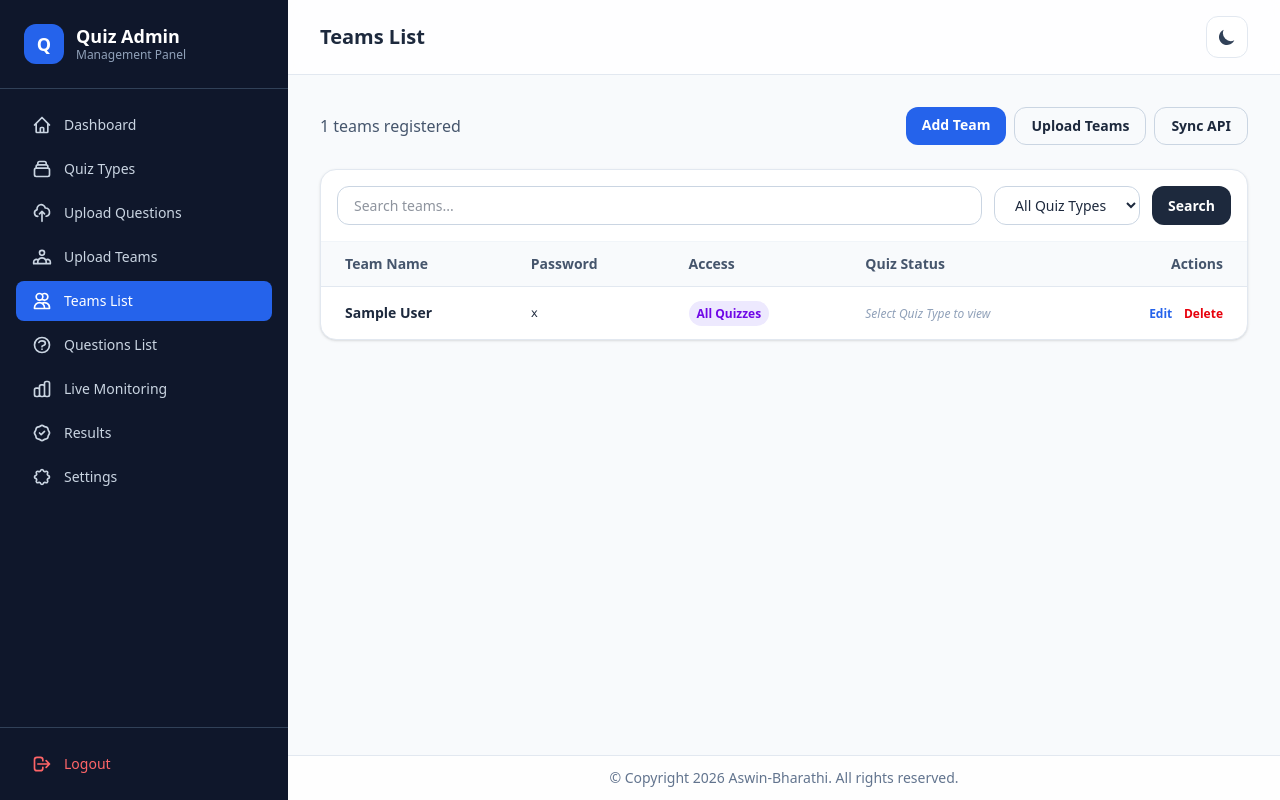
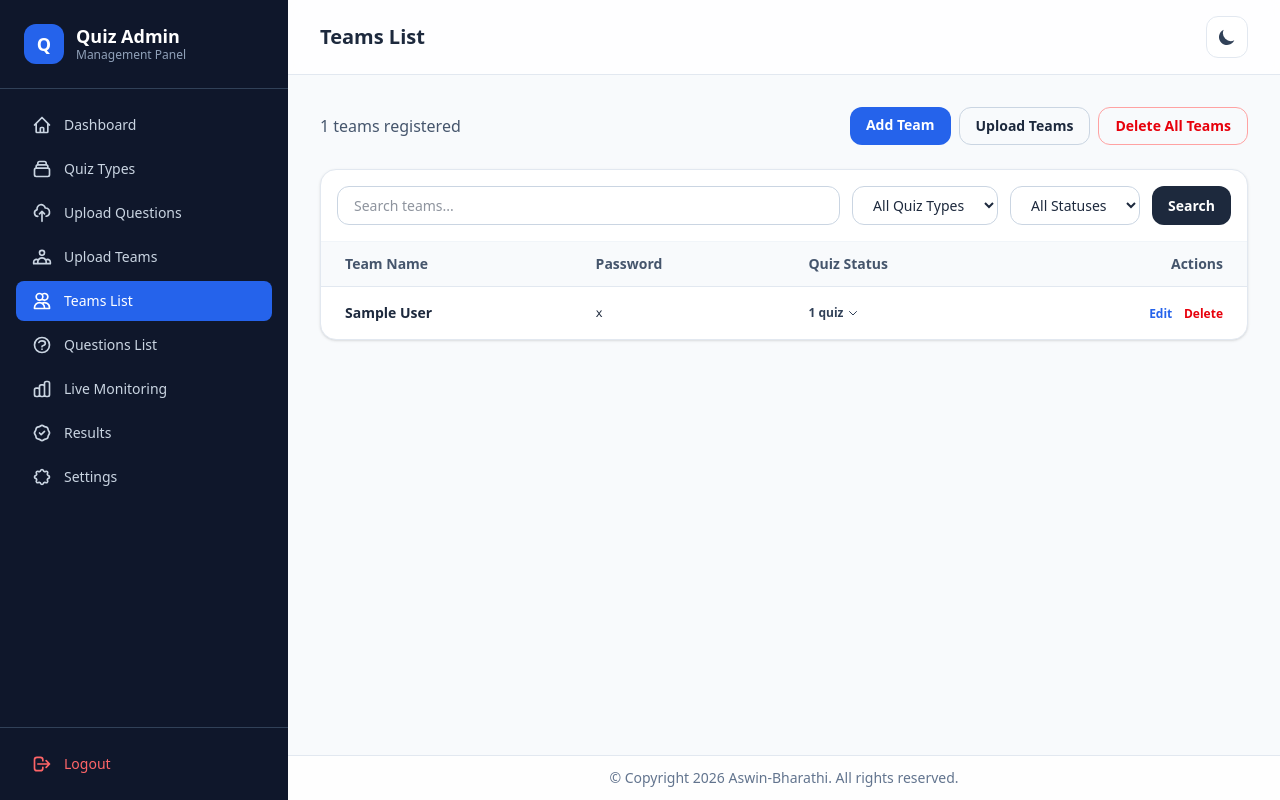
Before and after one commit to Aswin-bharathi/Prelims_Quiz, a Flask app: page /admin/teams in a window 1280 px wide. Run offline with Flask 3, Linux system fonts and the light colour scheme; the visitor is signed in with stand-in values (Sample User, id 1); tables that the repository leaves empty hold one stand-in row (values such as "Sample post").

Commit message:
Updation in the Team List Filter, and in the Result Page.

```diff
--- a/app/routes/admin/teams.py
+++ b/app/routes/admin/teams.py
@@ -110,3 +110,20 @@ def sync_teams():
             flash(f'Error: {err}', 'error')
         return redirect(url_for('admin.show_teams'))
     return render_template('admin/teams/sync.html')
+
+# teams.py — merge into the existing file, don't duplicate imports
+
+@admin_bp.route('/teams/<int:team_id>/quiz-status/<int:quiz_type_id>/toggle', methods=['POST'])
+@admin_login_required
+def toggle_quiz_status(team_id, quiz_type_id):
+    ok, msg = TeamService.toggle_quiz_status(team_id, quiz_type_id)
+    flash(msg, 'success' if ok else 'error')
+    return redirect(url_for('admin.show_teams', **request.args))
+
+
+@admin_bp.route('/teams/delete-all', methods=['POST'])
+@admin_login_required
+def delete_all_teams():
+    ok, msg = TeamService.delete_all_teams()
+    flash(msg, 'success' if ok else 'error')
+    return redirect(url_for('admin.show_teams'))
--- a/templates/admin/teams/list.html
+++ b/templates/admin/teams/list.html
@@ -8,7 +8,11 @@
     <div class="flex flex-wrap gap-2">
         <a href="{{ url_for('admin.add_team') }}" class="px-4 py-2 rounded-xl bg-brand-600 text-white text-sm font-semibold hover:bg-brand-700 transition">Add Team</a>
         <a href="{{ url_for('admin.upload_teams') }}" class="px-4 py-2 rounded-xl border border-slate-300 dark:border-slate-700 text-sm font-semibold hover:bg-slate-50 dark:hover:bg-slate-800 dark:text-slate-200 transition">Upload Teams</a>
-        <a href="{{ url_for('admin.sync_teams') }}" class="px-4 py-2 rounded-xl border border-slate-300 dark:border-slate-700 text-sm font-semibold hover:bg-slate-50 dark:hover:bg-slate-800 dark:text-slate-200 transition">Sync API</a>
+        <form method="POST" action="{{ url_for('admin.delete_all_teams') }}" class="inline" id="delete-all-form">
+            <button type="button" id="delete-all-btn" class="px-4 py-2 rounded-xl border border-red-300 text-red-600 dark:border-red-800 dark:text-red-400 text-sm font-semibold hover:bg-red-50 dark:hover:bg-red-900/20 transition">
+                Delete All Teams
+            </button>
+        </form>
     </div>
 </div>
 
@@ -23,17 +27,20 @@
                 <option value="{{ qt.id }}" {% if quiz_type_id == qt.id %}selected{% endif %}>{{ qt.name }}</option>
                 {% endfor %}
             </select>
+            <select name="status" class="px-4 py-2 rounded-xl border border-slate-300 dark:border-slate-700 dark:bg-slate-800 dark:text-white text-sm" onchange="this.form.submit()" {% if not quiz_type_id %}disabled{% endif %}>
+                <option value="">All Statuses</option>
+                <option value="completed" {% if status_filter == 'completed' %}selected{% endif %}>Completed</option>
+                <option value="incomplete" {% if status_filter == 'incomplete' %}selected{% endif %}>Incomplete</option>
+            </select>
             <button type="submit" class="px-4 py-2 rounded-xl bg-slate-800 dark:bg-slate-700 text-white text-sm font-semibold hover:bg-slate-700 dark:hover:bg-slate-650 transition">Search</button>
         </form>
     </div>
-    <!-- inner scrolling wrapper for table: max-h-[600px] and overflow-y-auto -->
     <div class="overflow-x-auto max-h-[600px] overflow-y-auto">
         <table class="w-full text-sm">
             <thead class="bg-slate-50 dark:bg-slate-800/50 border-b border-slate-200 dark:border-slate-800 sticky top-0 z-10">
                 <tr>
                     <th class="text-left px-6 py-3 font-semibold text-slate-600 dark:text-slate-400">Team Name</th>
                     <th class="text-left px-6 py-3 font-semibold text-slate-600 dark:text-slate-400">Password</th>
-                    <th class="text-left px-6 py-3 font-semibold text-slate-600 dark:text-slate-400">Access</th>
                     <th class="text-left px-6 py-3 font-semibold text-slate-600 dark:text-slate-400">Quiz Status</th>
                     <th class="text-right px-6 py-3 font-semibold text-slate-600 dark:text-slate-400">Actions</th>
                 </tr>
@@ -44,24 +51,34 @@
                     <td class="px-6 py-4 font-semibold text-slate-800 dark:text-slate-200">{{ team.lotname }}</td>
                     <td class="px-6 py-4 font-mono text-xs text-slate-800 dark:text-slate-200">{{ team.password }}</td>
                     <td class="px-6 py-4">
-                        {% if team.all_quizzes %}
-                        <span class="px-2 py-1 rounded-full text-xs font-semibold bg-violet-100 text-violet-700 dark:bg-violet-900/30 dark:text-violet-400">All Quizzes</span>
-                        {% else %}
-                        <span class="px-2 py-1 rounded-full text-xs font-semibold bg-slate-100 text-slate-600 dark:bg-slate-800 dark:text-slate-400">Specific</span>
-                        {% endif %}
-                    </td>
-                    <td class="px-6 py-4">
-                        {% if quiz_type_id %}
-                            <div class="flex flex-wrap gap-1">
-                                {% for qs in team.quiz_statuses %}
-                                <span class="px-2 py-0.5 rounded text-xs {% if qs.status == 'completed' %}bg-emerald-100 text-emerald-700 dark:bg-emerald-900/30 dark:text-emerald-400{% elif qs.status == 'in_progress' %}bg-blue-100 text-blue-700 dark:bg-blue-900/30 dark:text-blue-400{% else %}bg-slate-100 text-slate-600 dark:bg-slate-800 dark:text-slate-400{% endif %}">
-                                    {{ qs.status.replace('_', ' ').title() }}
-                                </span>
-                                {% endfor %}
+                        <button type="button"
+                                onclick="document.getElementById('qs-{{ team.id }}').classList.toggle('hidden'); this.querySelector('.chevron').classList.toggle('rotate-180')"
+                                class="flex items-center gap-1 text-xs font-semibold text-slate-700 dark:text-slate-300 hover:text-brand-600 dark:hover:text-brand-400">
+                            {{ team.quiz_statuses|length }} quiz{{ 'zes' if team.quiz_statuses|length != 1 else '' }}
+                            <svg class="chevron w-3 h-3 transition-transform" fill="none" stroke="currentColor" viewBox="0 0 24 24">
+                                <path stroke-linecap="round" stroke-linejoin="round" stroke-width="2" d="M19 9l-7 7-7-7" />
+                            </svg>
+                        </button>
+                        <div id="qs-{{ team.id }}" class="hidden mt-2 flex flex-col gap-1">
+                            {% for qs in team.quiz_statuses %}
+                            <div class="flex items-center justify-between gap-3 px-2 py-1 rounded-lg bg-slate-50 dark:bg-slate-800/60">
+                                <span class="text-xs text-slate-600 dark:text-slate-400">{{ qs.name }}</span>
+                                <form method="POST" action="{{ url_for('admin.toggle_quiz_status', team_id=team.id, quiz_type_id=qs.id) }}">
+                                    <label class="relative inline-flex items-center cursor-pointer">
+                                        <input type="checkbox" class="sr-only peer" onchange="this.form.submit()"
+                                            {% if qs.status == 'completed' %}checked{% endif %}>
+                                        <div class="w-9 h-5 bg-slate-300 dark:bg-slate-600 rounded-full peer
+                                                    peer-checked:bg-emerald-500
+                                                    after:content-[''] after:absolute after:top-[2px] after:left-[2px]
+                                                    after:bg-white after:rounded-full after:h-4 after:w-4 after:transition-all
+                                                    peer-checked:after:translate-x-4"></div>
+                                    </label>
+                                </form>
                             </div>
-                        {% else %}
-                            <span class="text-xs text-slate-400 dark:text-slate-500 italic">Select Quiz Type to view</span>
-                        {% endif %}
+                            {% else %}
+                            <span class="text-xs text-slate-400 dark:text-slate-500 italic">No quizzes assigned</span>
+                            {% endfor %}
+                        </div>
                     </td>
                     <td class="px-6 py-4 text-right space-x-2">
                         <a href="{{ url_for('admin.update_team', team_id=team.id) }}" class="text-brand-600 hover:underline dark:text-brand-400 text-xs font-semibold">Edit</a>
@@ -71,10 +88,17 @@
                     </td>
                 </tr>
                 {% else %}
-                <tr><td colspan="5" class="px-6 py-12 text-center text-slate-500 dark:text-slate-400 bg-white dark:bg-slate-900">No teams found.</td></tr>
+                <tr><td colspan="4" class="px-6 py-12 text-center text-slate-500 dark:text-slate-400 bg-white dark:bg-slate-900">No teams found.</td></tr>
                 {% endfor %}
             </tbody>
         </table>
     </div>
 </div>
+<script>
+    document.getElementById('delete-all-btn').addEventListener('click', function () {
+        if (window.confirm('Delete ALL teams? This removes every lot, along with their quiz assignments, progress, results, and monitoring history. This action cannot be undone.')) {
+            document.getElementById('delete-all-form').submit();
+        }
+    });
+</script>
 {% endblock %}
```
Also changed, not shown: app/services/team_service.py (+72 -21 lines), templates/admin/results.html (+17 -35 lines).
